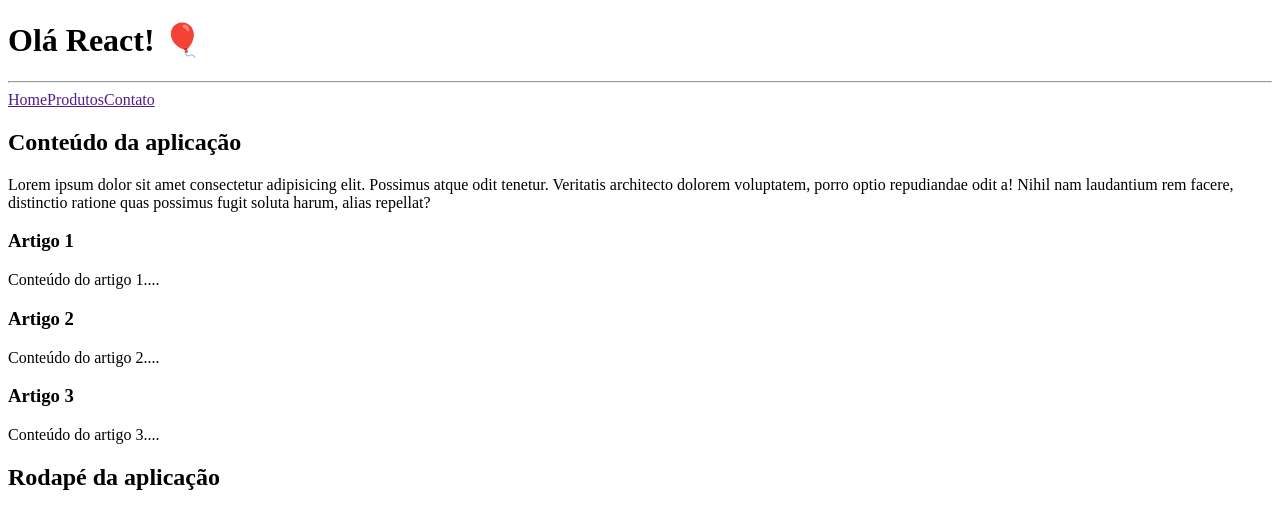
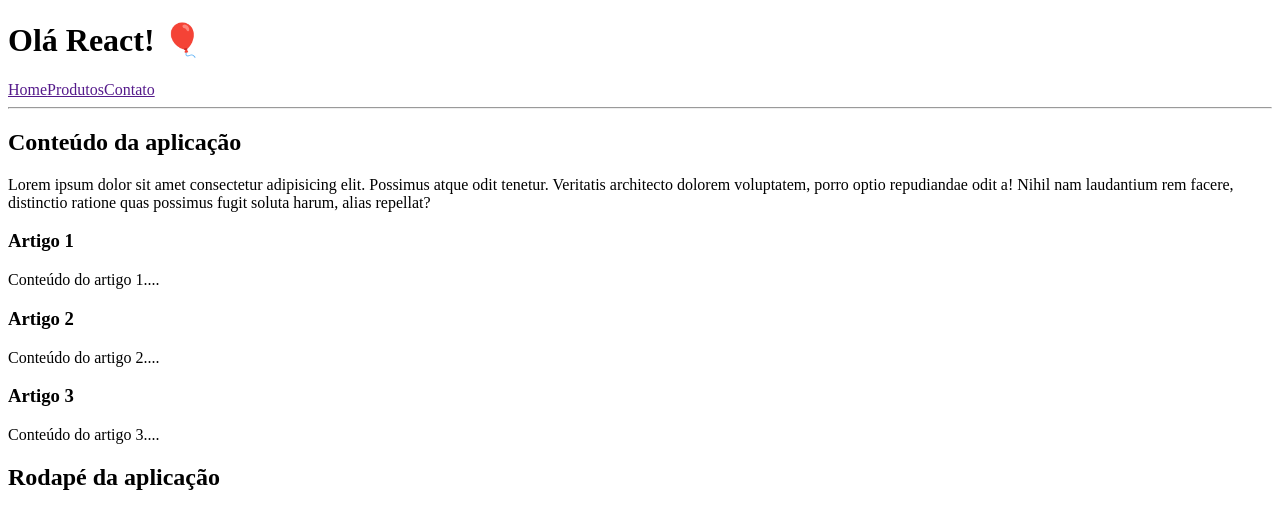
Before and after one commit to Nicolas-tech25/react-fundamentos, a React (Vite) app: page / in a window 1280 px wide. Shown: the top 528 px of the page. Built offline with nearby package versions, Linux system fonts and the light colour scheme.

Commit message:
componente menu

```diff
--- a/src/components/Cabecalho.jsx
+++ b/src/components/Cabecalho.jsx
@@ -1,15 +1,12 @@
+import Menu from "./Menu";
+
 function Cabecalho() {
   return (
     <header>
       <h1>Olá React! 🎈</h1>
 
+      <Menu />
       <hr />
-
-      <nav>
-        <a href="">Home</a>
-        <a href="">Produtos</a>
-        <a href="">Contato</a>
-      </nav>
     </header>
     /* Comentário no meio de JS é normal ficar entre { nesta situação} */
   );
--- /dev/null
+++ b/src/components/Menu.jsx
@@ -0,0 +1,10 @@
+function Menu() {
+  return (
+    <nav>
+      <a href="">Home</a>
+      <a href="">Produtos</a>
+      <a href="">Contato</a>
+    </nav>
+  );
+}
+export default Menu;
```
